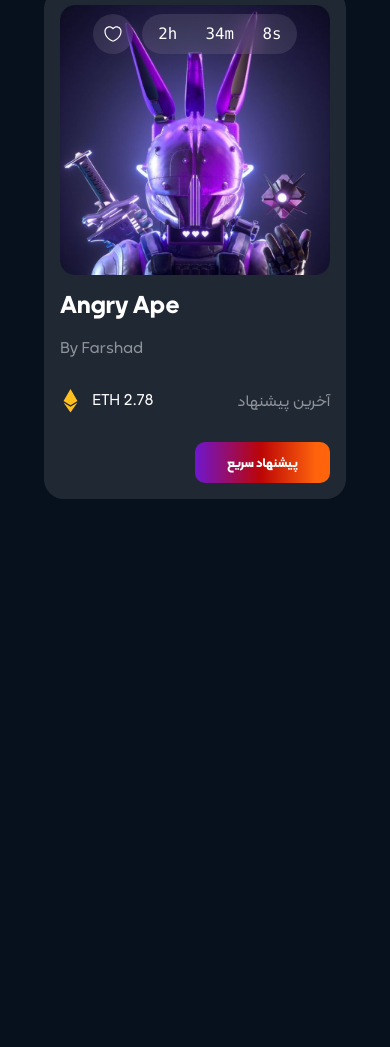
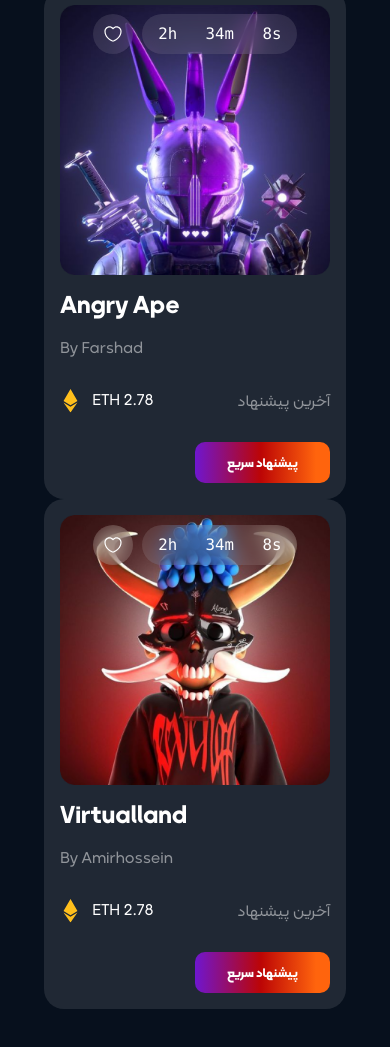
Before and after one commit to mm-tvkl/Complete-Project-8, a website: page index.html in a window 390 px wide. Shown: the part 2699-3746 px from the top of the page. Before the commit the page ends 3246 px from the top, so only its background shows below. Drawn offline with nearby package versions, Linux system fonts and the light colour scheme; a web font is replaced by a local one.

Commit message:
Third responsive card added to project

```diff
--- a/asset/scss/_hotbids.scss
+++ b/asset/scss/_hotbids.scss
@@ -127,6 +127,12 @@
             -o-border-radius: 10px;
             margin-top: 1rem;
         }
+    }
+}
+
+@media screen and (max-width:992px) {
+    .bid-card-3{
+        display: none;
     }
 }
 
@@ -355,4 +361,8 @@
             }
         }
     }
+
+    .bid-card-3{
+        display: block;
+    }
 }
--- a/index.html
+++ b/index.html
@@ -563,6 +563,52 @@
                         </div>
                     </div>
                 </div>
+
+                <!-- Card 3 -->
+                <div class="col-lg-4 col-sm-6">
+                    <div class="bid-card bid-card-3">
+                        <!-- Card header -->
+                        <div class="bid-card-header">
+                            <img src="./asset/image/png/bid-3.png" alt="bid 1 picture">
+                            <div class="bid-card-header-overlay">
+                                <div class="time-container">
+                                    <pre>2h   34m   8s</pre>
+                                </div>
+
+                                <a href="#"" class="like-button">
+                                    <svg width="32" height="32" viewBox="0 0 32 32" fill="none" xmlns="http://www.w3.org/2000/svg">
+                                        <path d="M15.9998 28.8694C15.5865 28.8694 15.1865 28.8161 14.8532 28.6961C9.75984 26.9494 1.6665 20.7494 1.6665 11.5894C1.6665 6.92273 5.43984 3.13606 10.0798 3.13606C12.3332 3.13606 14.4398 4.01606 15.9998 5.58939C16.7743 4.80788 17.6966 4.18843 18.7131 3.76721C19.7295 3.34599 20.8196 3.13144 21.9198 3.13606C26.5598 3.13606 30.3332 6.93606 30.3332 11.5894C30.3332 20.7627 22.2398 26.9494 17.1465 28.6961C16.8132 28.8161 16.4132 28.8694 15.9998 28.8694ZM10.0798 5.13606C6.5465 5.13606 3.6665 8.02939 3.6665 11.5894C3.6665 20.6961 12.4265 25.7627 15.5065 26.8161C15.7465 26.8961 16.2665 26.8961 16.5065 26.8161C19.5732 25.7627 28.3465 20.7094 28.3465 11.5894C28.3465 8.02939 25.4665 5.13606 21.9332 5.13606C19.9065 5.13606 18.0265 6.08273 16.8132 7.72273C16.4398 8.22939 15.5865 8.22939 15.2132 7.72273C14.6207 6.91883 13.8472 6.26575 12.9554 5.81637C12.0636 5.36698 11.0785 5.13392 10.0798 5.13606Z" fill="white"/>
+                                    </svg>
+                                </a>
+                            </div>
+                        </div>
+
+                        <!-- Card body -->
+                        <div class="bid-card-body">
+                            <h3 class="bid-title">Virtualland</h3>
+                            <p class="bid-owner my-3 text_muted">By Amirhossein</p>
+
+                            <div class="last-req-section">
+                                <p class="last-req-title text_muted">آخرین پیشنهاد</p>
+                                <p class="last-req-para">
+                                    2.78 ETH
+                                    <svg class="ms-2 eth-icon" width="21" height="34" viewBox="0 0 21 34" fill="none" xmlns="http://www.w3.org/2000/svg">
+                                        <g clip-path="url(#clip0_12813_55)">
+                                        <path d="M20.4683 17.115L10.4999 23.205L0.524902 17.115L10.4999 0L20.4683 17.115ZM10.4999 25.1606L0.524902 19.0706L10.4999 33.6L20.4749 19.0706L10.4999 25.1606Z" fill="#FFBF1C"/>
+                                        </g>
+                                        <defs>
+                                        <clipPath id="clip0_12813_55">
+                                        <rect width="21" height="33.6" fill="white"/>
+                                        </clipPath>
+                                        </defs>
+                                    </svg>
+                                </p>
+                            </div>
+
+                            <a href="#" class="request-button">پیشنهاد سریع</a>
+                        </div>
+                    </div>
+                </div>
             </div>
         </div>
     </section>
```
Also changed, not shown: asset/css/main.css, 1 other file.
